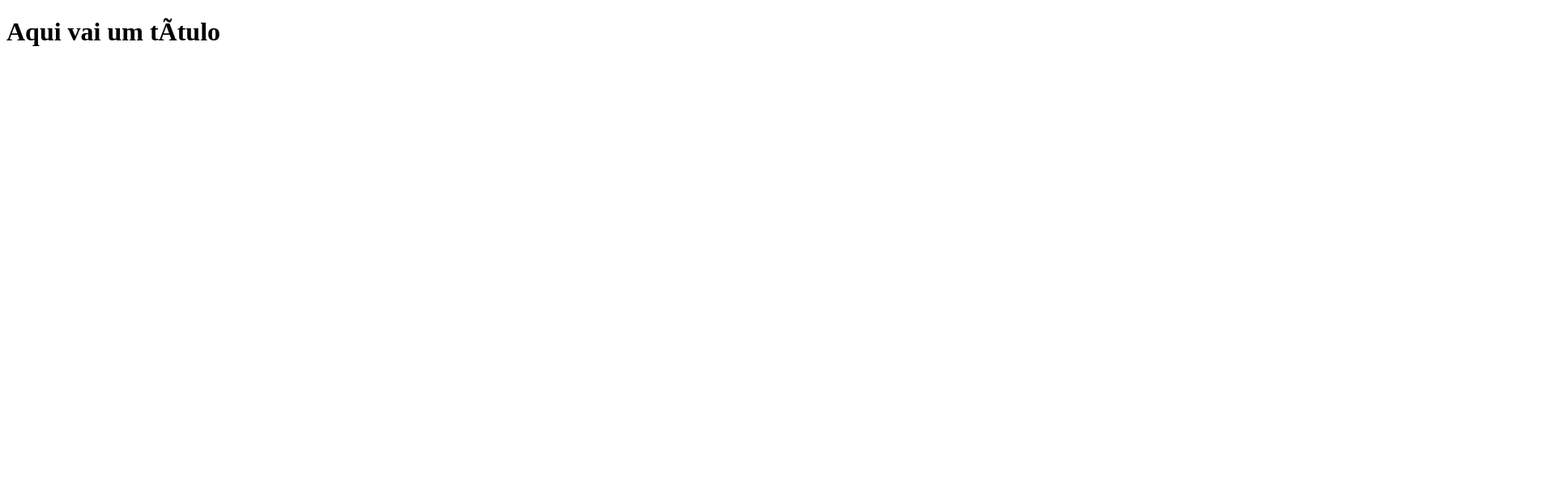
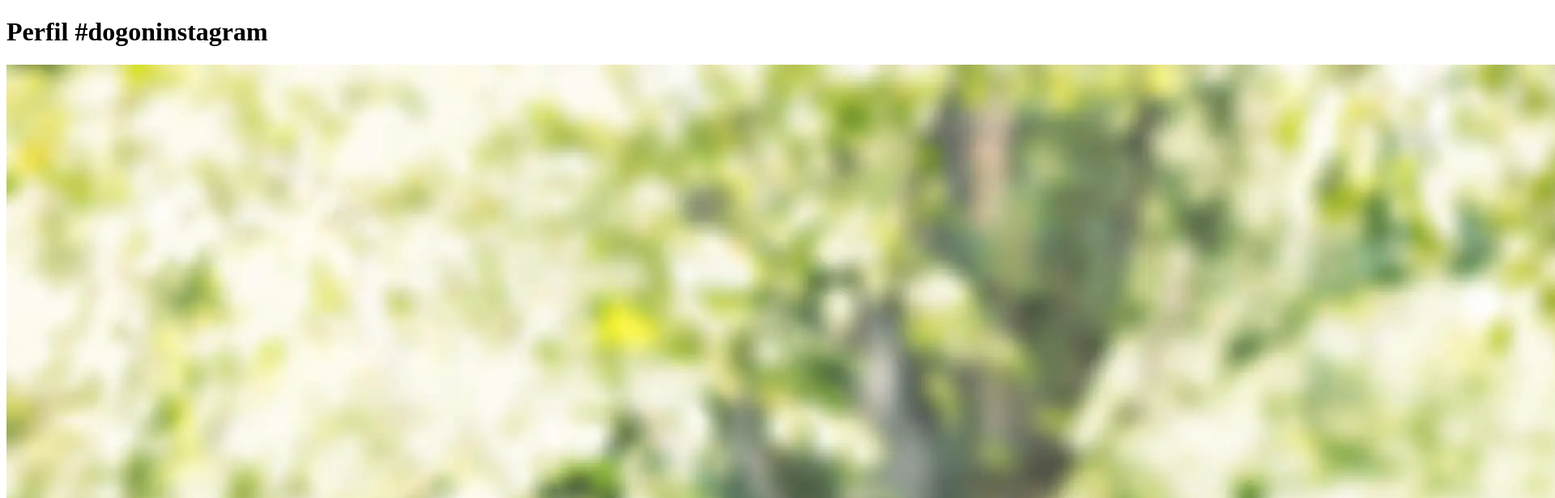
Before and after one commit to AnajsBeatriz/aula-10, a plain HTML site: page index.html in a window 1280 px wide. Shown: the top 616 px of the page at 81% size, 1920 px wide, since content can reach past the window. Drawn offline with Linux system fonts and the light colour scheme.

Commit message:
Adicionei a imagem

```diff
--- a/index.html
+++ b/index.html
@@ -2,12 +2,14 @@
 
 <html lang="“pt-br”">
   <head>
-    <title>Título da página</title>
+    <title>Fanpage de Dog</title>
 
     <meta charset="“utf-8”" />
   </head>
 
   <body>
-    <h1>Aqui vai um título</h1>
+    <h1>Perfil #dogoninstagram</h1>
+
+    <img src="imagem/cachorros.jpg" />
   </body>
 </html>
```
Also changed, not shown: imagem/cachorros.jpg (added).
